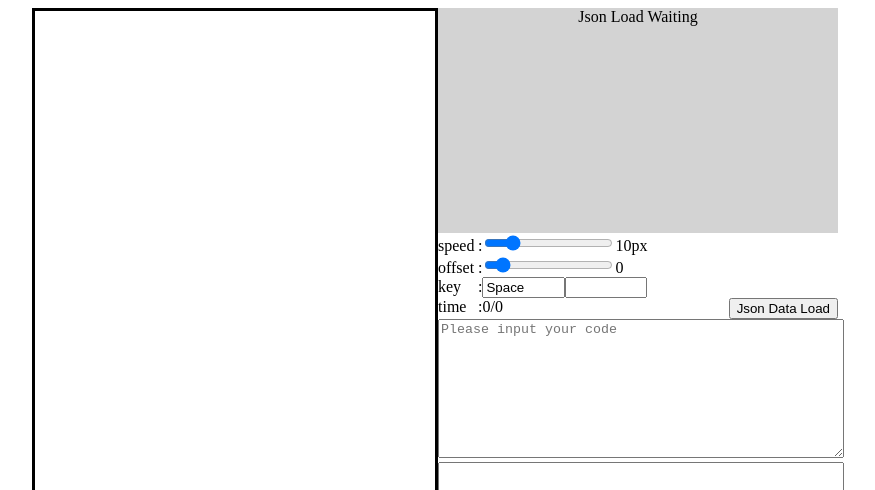
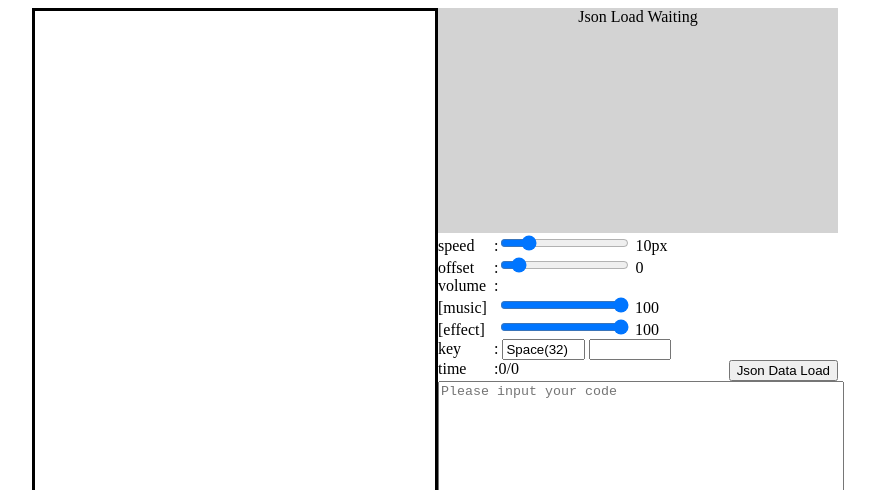
Before and after one commit to eringo216/music-game-4key, a plain HTML site: page index.html in a window 1280 px wide. Shown: the top 490 px of the page, without its empty margins (205-1080 px from the left). Drawn offline with Linux system fonts and the light colour scheme.

Commit message:
効果音を追加

```diff
--- a/index.html
+++ b/index.html
@@ -41,7 +41,7 @@
 
     .config {
       display: inline-block;
-      width: 5ch;
+      width: 7ch;
     }
 
     .keyboard {
@@ -90,18 +90,29 @@
       <rect x="0" y="600" width="100%" height="20" fill="gray" id="checkLine"></rect>
       <text id="info" x="50%" y="75%" font-family="Verdana" font-size="20" text-anchor="middle"></text>
     </svg>
+    <audio id="sound" src="./taiko.mp3"></audio> <!-- Download from https://soundeffect-lab.info/sound/ -->
     <div class="contents">
       <!-- ようつべ -->
       <div class="youtube">
         <div id="youtubeEmbed"> Json Load Waiting</div>
       </div>
       <!-- コンフィグ -->
-      <span class="config">speed</span>:<input type="range" min=1 max=50 id="speed" step=1 value=10><span
-        id="speedValue">10px</span><br>
-      <span class="config">offset</span>:<input type="range" min=-20 max=200 id="timing" step=1 value=0><span
-        id="timingValue">0</span><br>
-      <span class="config">key</span>:<input class="keyboard" id="keyboardA" type="text" value="Space"><input
-        class="keyboard" id="keyboardB" type="text"><br>
+      <span class="config">speed</span>:<input type="range" min=1 max=50 id="speed" step=1 value=10>
+      <span id="speedValue">10px</span><br>
+
+      <span class="config">offset</span>:<input type="range" min=-20 max=200 id="timing" step=1 value=0>
+      <span id="timingValue">0</span><br>
+
+      <span class="config">volume</span>:<br>
+      <span class="config">[music]</span> <input type="range" min=0 max=100 id="music" step=1 value=100>
+      <span id="musicValue">100</span><br>
+      <span class="config">[effect]</span> <input type="range" min=0 max=100 id="effect" step=1 value=100>
+      <span id="effectValue">100</span><br>
+
+      <span class="config">key</span>:
+      <input class="keyboard" id="keyboardA" type="text" value="Space(32)">
+      <input class="keyboard" id="keyboardB" type="text"><br>
+
       <span class="config">time</span>:<span id="videoTime">0/0</span>
       <!-- ロード -->
       <input class="toRight" type="button" id="jsonEdit" value="Json Data Load"><br>
@@ -136,27 +147,40 @@
 </body>
 <script src="https://www.youtube.com/iframe_api"></script>
 <script>
-  var elffset = document.getElementById("notes").children.length // データ用svgのoffset
+  // Edit関連
+  const searchParams = new URLSearchParams(window.location.search)
+  var isEdit = false
+  var movieID = "" //動画ID
+  var notesTiming = [] //ノーツタイミング
+
+  // Play関連
+  //// 前処理
   var data // jsonparse用
-  var isLoaded = false // jsonロード
-  var isEdit = false // 編集モード
-  var movieID = "" //動画ID(編集用)
-  var notesTiming = [] //ノーツタイミング(編集用)
-  var player; // youtubeEmbed
-  const searchParams = new URLSearchParams(window.location.search)
+  var isJsonLoaded = false // jsonロード
+  //// 設定
+  var keyCodeA = "Space"
+  var keyCodeB = "Space"
+  var speed = 10
+  //// ステータス
+  var isPlace = false
   var combo = 0
   var maxCombo = 0
   var score = 0
   var hits = [0, 0, 0, 0] // Great Good Bad Miss
-  var scene = "waiting"
-  var isPlace = false
-  var isPlayVideo = false
-  var svg = document.getElementById("notes")
-  var speed = 10
+  //// 召喚用
   var defaultCheckLine = document.getElementById("checkLine").y.baseVal.value
   var checkLine = defaultCheckLine
-  var keyCodeA = "Space"
-  var keyCodeB = "Space"
+
+  // 共通
+  //// 制御
+  var elffset = document.getElementById("notes").children.length // データ用svgのoffset
+  var svg = document.getElementById("notes")
+  //// 動画
+  var player; // youtubeEmbed
+  var isVideoLoaded = false
+  var isPlayVideo = false
+  //// ゲームステータス
+  var scene = "waiting"
 
   // Editモード
   if (searchParams.has('edit')) {
@@ -187,14 +211,13 @@
 
     // editモード
     if (isEdit) {
-      if (!isLoaded) return;
       document.getElementById("jsonData").value = JSON.stringify({ id: movieID, timing: notesTiming })
       console.log("Json Export")
       return;
     }
 
 
-    if (isLoaded) return;
+    if (isJsonLoaded) return;
     console.log("Json Import")
 
     data = JSON.parse(document.getElementById("jsonData").value)
@@ -215,12 +238,11 @@
     console.log("Config Lock")
   })
 
-  // スピード
-  document.getElementById("speed").addEventListener("change", speedUpDate)
-  speedUpDate()
-  // タイミング
-  document.getElementById("timing").addEventListener("change", timingUpDate)
-  timingUpDate()
+  // コンフィグ
+  document.getElementById("speed").addEventListener("input", speedUpDate); speedUpDate()
+  document.getElementById("timing").addEventListener("input", timingUpDate); timingUpDate()
+  document.getElementById("music").addEventListener("input", musicUpDate); musicUpDate()
+  document.getElementById("effect").addEventListener("input", effectUpDate); effectUpDate()
 
   // キー設定変更
   document.getElementById("keyboardA").addEventListener("keydown", function (e) {
@@ -248,19 +270,17 @@
 
     // キー 無効化
     e.preventDefault();
-    scrollTo(0, window.pageYOffset + svg.getBoundingClientRect().top);
 
     // 処理実行
-    game()
+    gameSystem()
   });
   //// タッチ
   document.addEventListener("touchstart", function (e) {
     // キー 無効化
     e.preventDefault();
-    scrollTo(0, window.pageYOffset + svg.getBoundingClientRect().top);
 
     // 処理実行
-    game()
+    gameSystem()
   })
 
   // ノーツの移動
@@ -313,7 +333,7 @@
       videoId: id,
       events: {
         'onReady': function () {
-          isLoaded = true
+          isVideoLoaded = true
           console.log(`Youtube Load (${mode})`)
         },
         'onStateChange': function (event) {
@@ -323,7 +343,10 @@
             isPlayVideo = false
           }
         },
-      }
+        'onError': function (e) {
+          document.getElementById("hits").textContent = e
+        },
+      },
     });
   }
   //// スコア更新
@@ -370,13 +393,30 @@
     checkLine = document.getElementById("checkLine").y.baseVal.value = 600 - timingOffset
     document.getElementById("timingValue").innerText = timingOffset
   }
+  //// 音楽Volume更新
+  function musicUpDate() {
+    var musicVolume = parseInt(document.getElementById("music").value)
+    if (isVideoLoaded) {
+      player.setVolume(musicVolume)
+    } else {
+      musicVolume = 100
+      document.getElementById("music").value = musicVolume
+    }
+    document.getElementById("musicValue").innerText = musicVolume
+  }
+  //// 効果音Volume更新
+  function effectUpDate() {
+    var effectVolume = parseInt(document.getElementById("effect").value)
+    document.getElementById("sound").volume = effectVolume /100
+    document.getElementById("effectValue").innerText = effectVolume
+  }
   //// シーンごとに変更
-  function game() {
+  function gameSystem() {
     // シーンで挙動変更
     switch (scene) {
       // 待機中
       case "waiting":
-        if (!isLoaded) return; // 読み込みチェック
+        if (!isVideoLoaded) return; // 読み込みチェック
 
         // ノーツ配置
         if (!isEdit) {
@@ -420,6 +460,9 @@
         return;
       // プレイ中
       case "play":
+        document.getElementById("sound").pause()
+        document.getElementById("sound").currentTime = 0
+        document.getElementById("sound").play()
         // 数値だし
         if (svg.children.length < elffset) return;
         var timelag = document.getElementById("checkLine").y.baseVal.value - document.getElementById("note").y.baseVal.value
```
Also changed, not shown: 2 other files.
